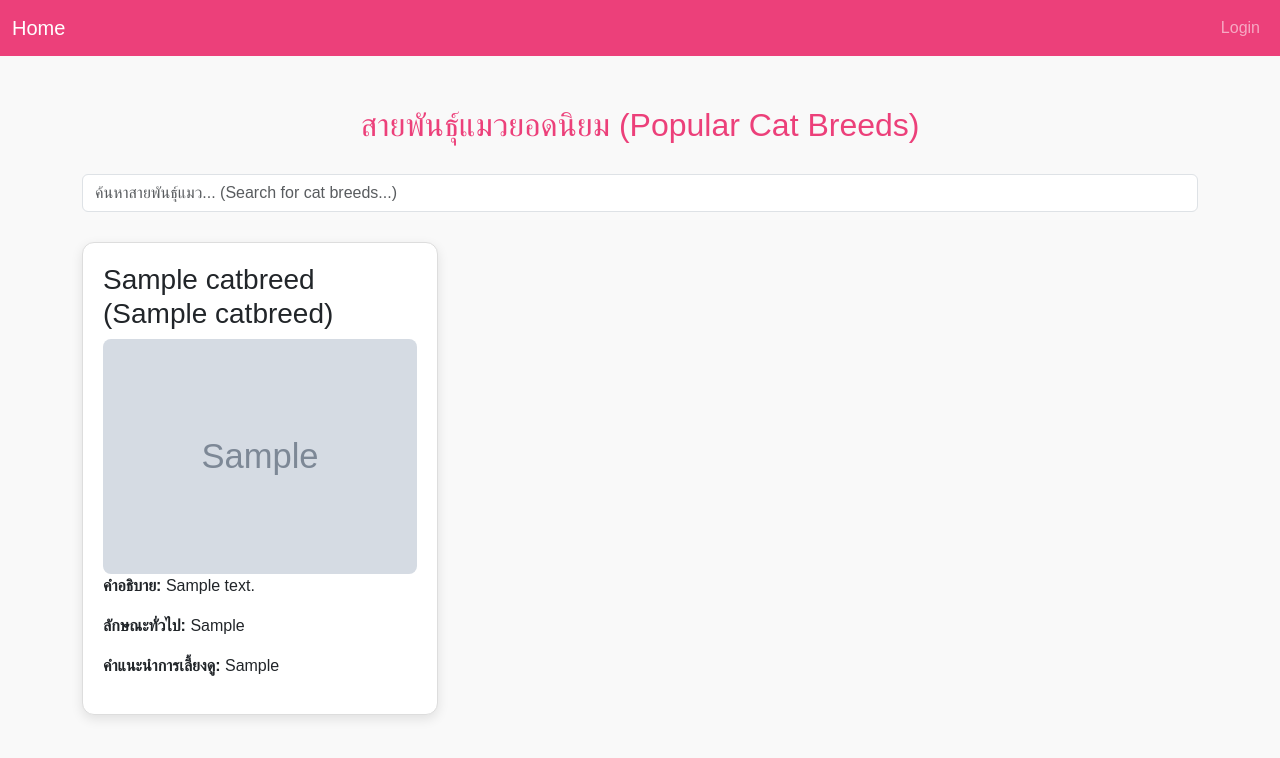
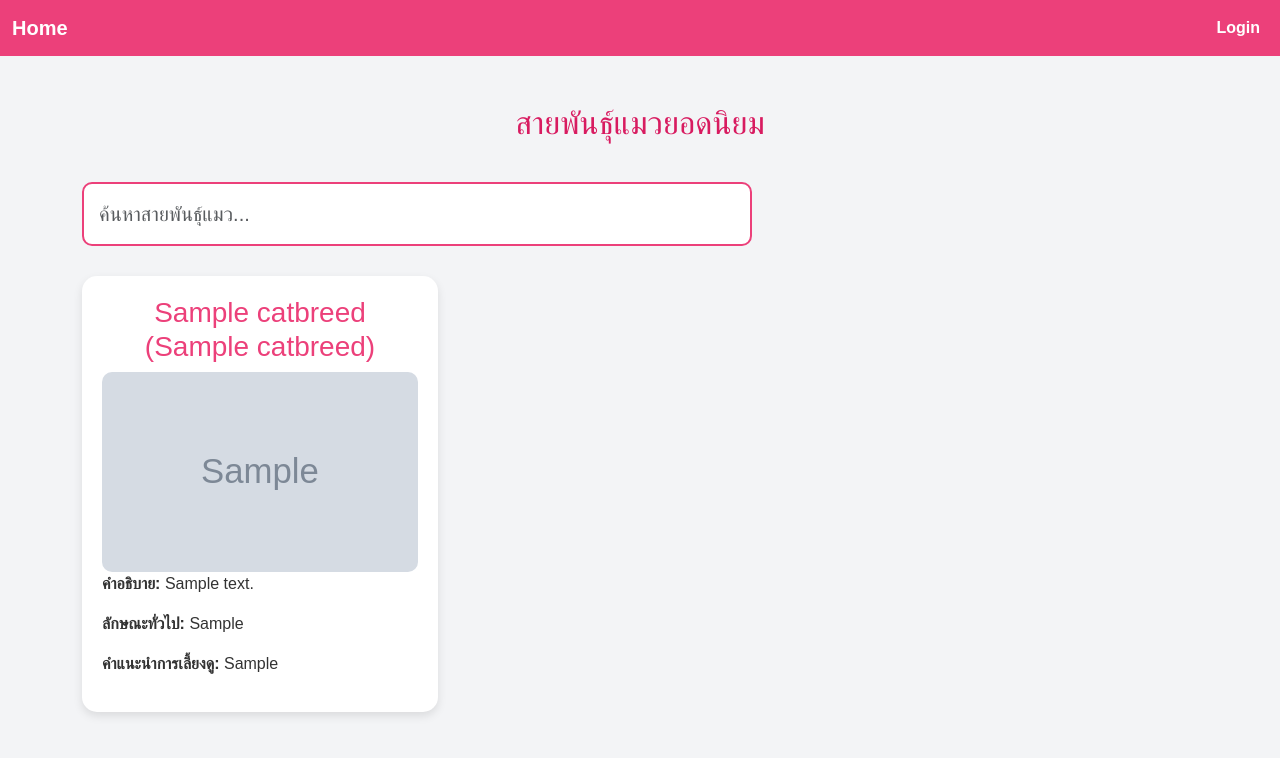
Before and after one commit to wiraphong47/cat, a PHP site: page / in a window 1280 px wide. Shown: the top 758 px of the page. Run offline with PHP 8.4, Linux system fonts and the light colour scheme; tables that the repository leaves empty or names only in its code hold one stand-in row (values such as "Sample post"); grey boxes marked "Sample" are stand-in pictures.

Commit message:
Add files via upload

```diff
--- a/Cat/imageList.php
+++ b/Cat/imageList.php
@@ -95,7 +95,7 @@ if ($conn->connect_error) {
         foreach ($imageList as $image) {
             $imageName = pathinfo($image, PATHINFO_FILENAME);
             // ปรับ URL ตามที่ต้องการ
-            $url = "https://hosting.udru.ac.th/{$username}/Cat/Cat/{$image}";
+            $url = "https://hosting.udru.ac.th/{$username}/cat/Cat/{$image}";
 
             // ทุกๆ 4 รูปภาพ เริ่มแถวใหม่
             if ($count % 4 == 0 && $count != 0) {
--- a/Cat/index.php
+++ b/Cat/index.php
@@ -1,78 +1,51 @@
 <?php
-// เชื่อมต่อฐานข้อมูล (Connect to the database)
+// เชื่อมต่อฐานข้อมูล
 $servername = "localhost";
 $username = "its66040233126";
 $password = "D1ydI8L9";
-$dbname =  "its66040233126";
+$dbname = "its66040233126";
 
 $conn = new mysqli($servername, $username, $password, $dbname);
-
 if ($conn->connect_error) {
     die("Connection failed: " . $conn->connect_error);
 }
 
-// รับค่าคำค้นหาจากฟอร์ม (Get search value from form)
+// รับค่าคำค้นหาจากฟอร์ม
 $search = isset($_POST['search']) ? $_POST['search'] : '';
 
-// สร้าง SQL query สำหรับค้นหาข้อมูล (Create SQL query to search data)
+// คิวรี่ข้อมูลแมว
 $sql = "SELECT * FROM CatBreeds WHERE (name_th LIKE '%$search%' OR name_en LIKE '%$search%') AND is_visible = 1";
 $result = $conn->query($sql);
-
-$conn->close();
 ?>
 
 <!DOCTYPE html>
-<html lang="en">
+<html lang="th">
 <head>
     <meta charset="UTF-8">
     <meta name="viewport" content="width=device-width, initial-scale=1.0">
-    <title>แสดงข้อมูลสายพันธุ์แมว (Display Cat Breeds Information)</title>
+    <title>แสดงข้อมูลสายพันธุ์แมว</title>
     <link href="https://cdn.jsdelivr.net/npm/bootstrap@5.3.0-alpha1/dist/css/bootstrap.min.css" rel="stylesheet">
     <style>
-        body {
-            font-family: Arial, sans-serif;
-            background-color: #f9f9f9;
+        body { font-family: "Arial", sans-serif; background-color: #f3f4f6; color: #333; }
+        .navbar { background-color: #ec407a; }
+        .navbar-brand, .navbar-nav .nav-link { color: white !important; font-weight: bold; }
+        .navbar-nav .nav-link:hover { background-color: #d81b60; }
+        .search-box { text-align: center; margin-bottom: 30px; }
+        .search-box input { border-radius: 10px; padding: 15px; width: 60%; border: 2px solid #ec407a; }
+        h2 { text-align: center; color: #d81b60; margin-bottom: 40px; }
+        .cat-card {
+            background-color: white; border-radius: 15px; padding: 20px;
+            box-shadow: 0 4px 10px rgba(0, 0, 0, 0.1);
+            transition: transform 0.3s ease, box-shadow 0.3s ease;
+            min-height: 100%; display: flex; flex-direction: column;
         }
-        .navbar {
-            margin-bottom: 30px;
-        }
-        .cat-card {
-            border: 1px solid #ddd;
-            padding: 20px;
-            margin-bottom: 20px;
-            border-radius: 12px;
-            box-shadow: 0 4px 12px rgba(0, 0, 0, 0.1);
-            background-color: white;
-            transition: transform 0.3s, box-shadow 0.3s;
-        }
-        .cat-card:hover {
-            transform: translateY(-10px);
-            box-shadow: 0 6px 16px rgba(0, 0, 0, 0.2);
-        }
-        .cat-card img {
-            width: 100%;
-            height: auto;
-            border-radius: 8px;
-        }
-        .container {
-            margin-top: 50px;
-        }
-        h2 {
-            text-align: center;
-            margin-bottom: 30px;
-            color: #ec407a;
-        }
-        .btn-edit, .btn-delete {
-            margin: 5px;
-        }
-        .search-box {
-            margin-bottom: 30px;
-        }
+        .cat-card:hover { transform: translateY(-10px); box-shadow: 0 8px 20px rgba(0, 0, 0, 0.2); }
+        .cat-card img { width: 100%; border-radius: 10px; max-height: 200px; object-fit: cover; }
     </style>
 </head>
 <body>
 
-<nav class="navbar navbar-expand-lg navbar-dark" style="background-color: #ec407a;">
+<nav class="navbar navbar-expand-lg navbar-dark">
     <div class="container-fluid">
         <a class="navbar-brand" href="index.php">Home</a>
         <ul class="navbar-nav ms-auto">
@@ -81,23 +54,23 @@ $conn->close();
     </div>
 </nav>
 
-<div class="container">
-    <h2>สายพันธุ์แมวยอดนิยม (Popular Cat Breeds)</h2>
+<div class="container my-5">
+    <h2>สายพันธุ์แมวยอดนิยม</h2>
 
-    <!-- ฟอร์มค้นหาข้อมูล (Search form) -->
+    <!-- ฟอร์มค้นหา -->
     <form method="POST" action="">
         <div class="search-box">
-            <input type="text" class="form-control" name="search" placeholder="ค้นหาสายพันธุ์แมว... (Search for cat breeds...)" value="<?php echo htmlspecialchars($search); ?>">
+            <input type="text" class="form-control form-control-lg" name="search" placeholder="ค้นหาสายพันธุ์แมว..." value="<?php echo htmlspecialchars($search); ?>">
         </div>
     </form>
 
-    <div class="row">
+    <div class="row row-cols-1 row-cols-md-2 row-cols-lg-3 g-4">
         <?php
         if ($result->num_rows > 0) {
             while($row = $result->fetch_assoc()) {
-                echo "<div class='col-md-4'>";
-                echo "<div class='cat-card'>";
-                echo "<h3>" . $row['name_th'] . " (" . $row['name_en'] . ")</h3>";
+                echo "<div class='col'>";
+                echo "<div class='cat-card h-100 d-flex flex-column'>";
+                echo "<h3 class='text-center' style='color: #ec407a;'>" . $row['name_th'] . " (" . $row['name_en'] . ")</h3>";
                 echo "<img src='" . $row['image_url'] . "' alt='Image'>";
                 echo "<p><strong>คำอธิบาย:</strong> " . $row['description'] . "</p>";
                 echo "<p><strong>ลักษณะทั่วไป:</strong> " . $row['characteristics'] . "</p>";
@@ -106,7 +79,7 @@ $conn->close();
                 echo "</div>";
             }
         } else {
-            echo "<p>ไม่มีข้อมูลแสดง (No data to display)</p>";
+            echo "<p class='text-center text-danger'>ไม่มีข้อมูลแสดง</p>";
         }
         ?>
     </div>
@@ -117,3 +90,5 @@ $conn->close();
 
 </body>
 </html>
+
+<?php $conn->close(); ?>
--- a/Cat/login.php
+++ b/Cat/login.php
@@ -7,7 +7,7 @@ if ($_SERVER["REQUEST_METHOD"] == "POST") {
     $password = $_POST["password"];
 
     // เช็ค username และ password
-    if ($username === "66040233103" && $password === "beem25472547m") {
+    if ($username === "66040233126" && $password === "saturday47") {
         $_SESSION["admin_logged_in"] = true; // ตั้งค่าสถานะ login
         header("Location: admin.php"); // ไปที่หน้า admin
         exit();
```
Also changed, not shown: Cat/admin.php (+39 -84 lines).
